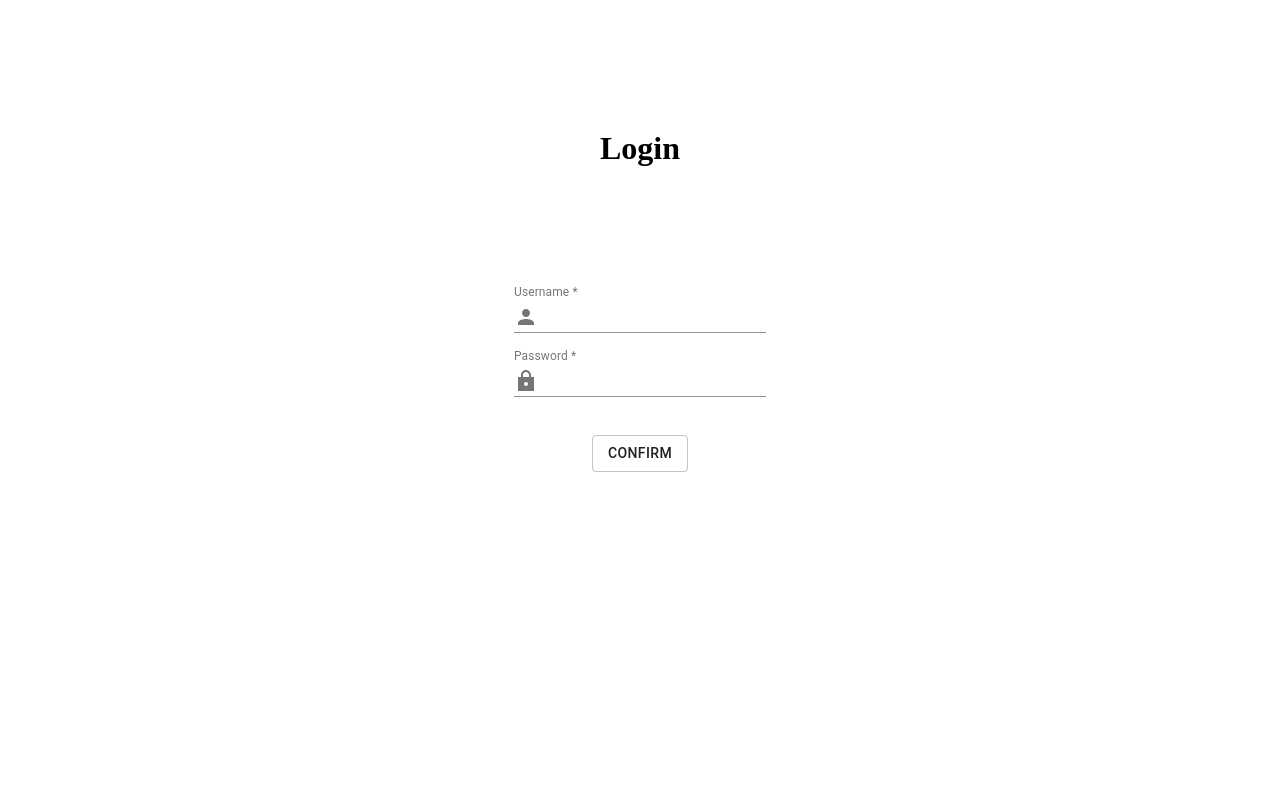
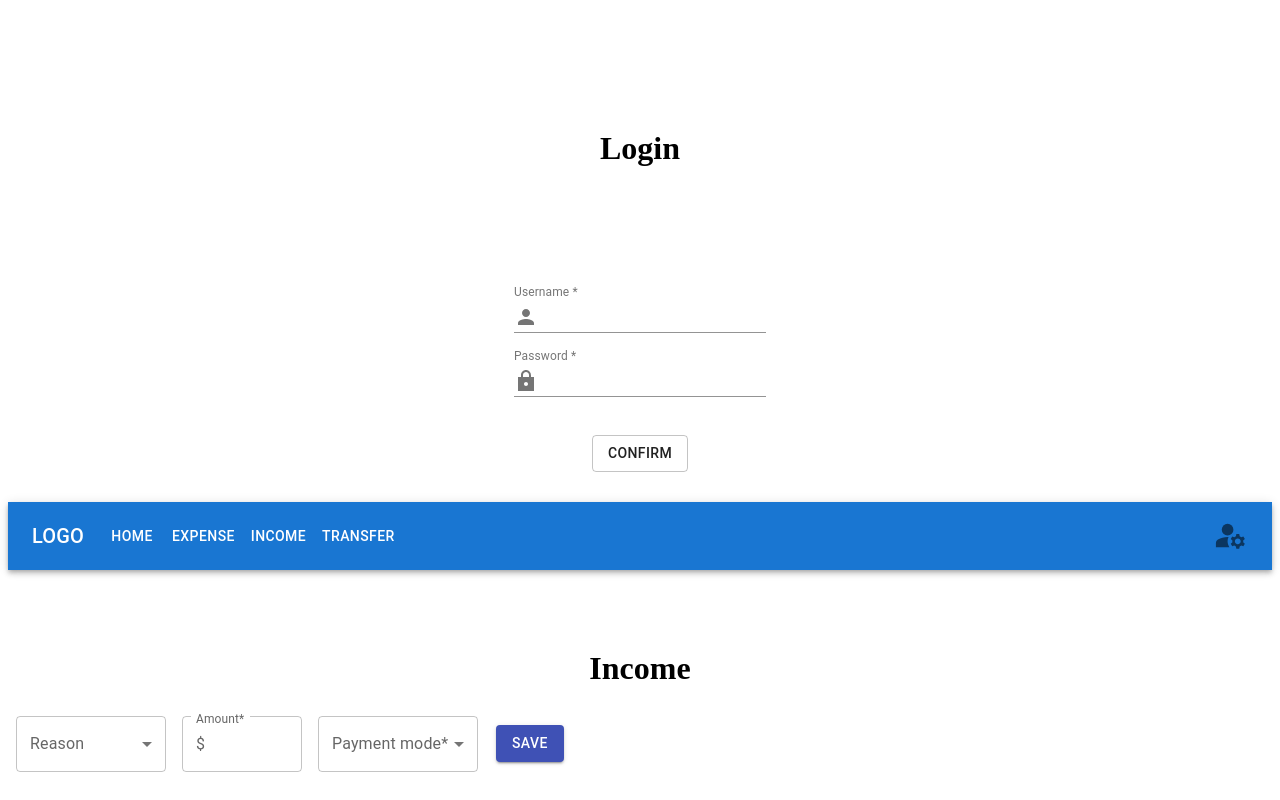
Before and after one commit to ccalbete/front-react-manage-your-movements, a React (Create React App) app: page / in a window 1280 px wide. Shown: the top 800 px of the page. Built offline with nearby package versions, Linux system fonts and the light colour scheme.

Commit message:
income fetch post working

```diff
--- a/src/App.jsx
+++ b/src/App.jsx
@@ -3,7 +3,7 @@ import Login from "./components/pages/login/Login"
 import Footer from "./components/common/Footer"
 //import Home from "./components/pages/home/Home"
 //import Expense from "./components/pages/expense/Expense"
-//import Income from "./components/pages/income/Income"
+import Income from "./components/pages/income/Income"
 //import Transfer from "./components/pages/transfer/Transfer"
 
 
@@ -11,6 +11,7 @@ function App() {
     return (
         <>
             <Login />
+            <Income />
             <Footer />
         </>);
 }
--- a/src/components/pages/income/income.jsx
+++ b/src/components/pages/income/income.jsx
@@ -7,7 +7,7 @@ import TextField from '@mui/material/TextField';
 import InputAdornment from '@mui/material/InputAdornment';
 import { makeStyles } from '@material-ui/core/styles'
 import { Button } from '@material-ui/core'
-import Header from './../../common/header/Header'
+import Header from '../../common/header/Header'
 
 const useStyles = makeStyles({
     title: {
@@ -24,8 +24,8 @@ const useStyles = makeStyles({
 export default function Income() {
     const classes = useStyles();
 
-    const reasons = ["sueldo", "regalo", "sobro mes anterior"];
-    const paymentModes = ["brou", "santander", "itau"];
+    const reasons = ["Gift", "regalo", "sobro mes anterior"];
+    const paymentModes = ["Cash", "santander", "itau"];
 
     const [reason, setReason] = React.useState('');
     const [amount, setAmount] = React.useState('');
@@ -46,7 +46,24 @@ export default function Income() {
     };
 
     const saveIncome = () => {
-        console.log('saved')
+        fetch("http://localhost:3000/incomes", {
+            method: "POST",
+            headers: {
+                "Content-Type": "application/json",
+                "auth-token": localStorage.getItem("token"),
+            },
+            body: JSON.stringify({
+                "date": '2022-04',
+                "reason": reason,
+                "amount": parseInt(amount),
+                "paymentMode": paymentMode,
+            })
+        }).then().catch(error => console.error('Error: ', error));
+
+        //reset form
+        setReason('');
+        setAmount('');
+        setPaymentMode('');
     }
 
     return (
--- a/src/components/pages/login/Login.jsx
+++ b/src/components/pages/login/Login.jsx
@@ -42,12 +42,12 @@ function Login() {
     // const [redirectHome, setRedirectHome] = useState(false);
 
     //when the input is filled, the value is stored in newValues.inputName and the input errors is reset
-    const writtenUsername = (e) => {
+    const handleChangeUsername = (e) => {
         setNewValues({ ...newValues, 'username': e.target.value });
         setShowErrorEmptyFields(false);
     }
 
-    const writtenPassword = (e) => {
+    const handleChangePassword = (e) => {
         setNewValues({ ...newValues, 'password': e.target.value });
         setShowErrorEmptyFields(false);
     }
@@ -64,7 +64,6 @@ function Login() {
 
 
         // submit
-        // response = usersService.login(newValues.username, newValues.password);
         fetch("http://localhost:3000/users/login", {
             method: "POST",
             headers: {
@@ -99,7 +98,7 @@ function Login() {
                 <Grid item className={classes.fields}>
                     <FormControl>
                         <InputLabel htmlFor='username'>Username *</InputLabel>
-                        <Input id='username' type='email' value={newValues.username} onChange={writtenUsername} startAdornment={
+                        <Input id='username' type='email' value={newValues.username} onChange={handleChangeUsername} startAdornment={
                             <InputAdornment position="start">
                                 <PersonSharp />
                             </InputAdornment>
@@ -110,7 +109,7 @@ function Login() {
                 <Grid item className={classes.fields}>
                     <FormControl>
                         <InputLabel htmlFor='password'>Password *</InputLabel>
-                        <Input id='password' type='password' value={newValues.password} onChange={writtenPassword} startAdornment={
+                        <Input id='password' type='password' value={newValues.password} onChange={handleChangePassword} startAdornment={
                             <InputAdornment position="start">
                                 <LockSharp />
                             </InputAdornment>
```
